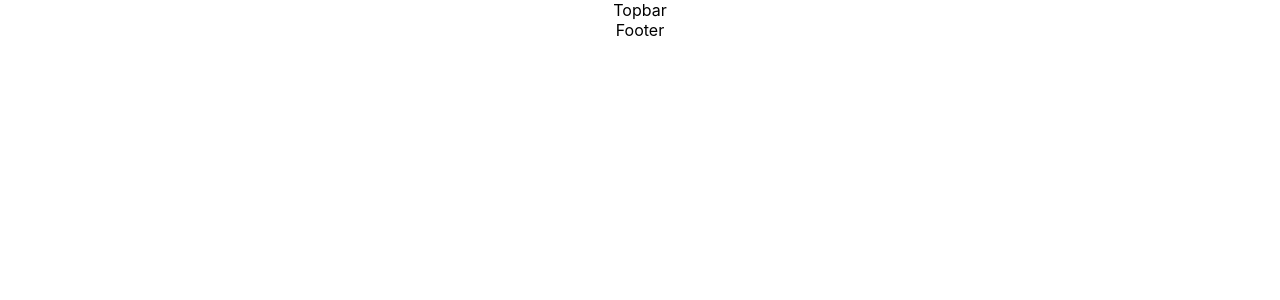
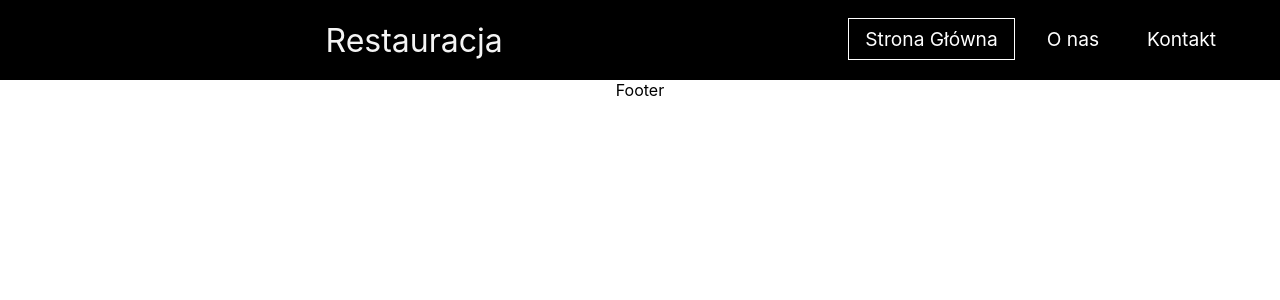
Before and after one commit to JochenL05/coderscamp-projekt-restaurant, a React (Create React App) app: page / in a window 1280 px wide. Shown: the top 300 px of the page. Built offline with nearby package versions, Linux system fonts and the light colour scheme.

Commit message:
Working Topbar, first draft

```diff
--- a/package.json
+++ b/package.json
@@ -8,6 +8,7 @@
     "@testing-library/user-event": "^13.5.0",
     "react": "^17.0.2",
     "react-dom": "^17.0.2",
+    "react-router-dom": "^6.2.1",
     "react-scripts": "5.0.0",
     "web-vitals": "^2.1.3"
   },
--- /dev/null
+++ b/src/components/Topbar/Topbar.css
@@ -0,0 +1,118 @@
+.navbar {
+  background-color: #000000;
+  height: 80px;
+  display: flex;
+  justify-content: center;
+  align-items: center;
+  font-size: 1.2rem;
+  position: sticky;
+  top: 0;
+  z-index: 20;
+}
+
+.nav-container {
+  display: flex;
+  justify-content: center;
+  align-items: center;
+  width: 100%;
+  height: 80px;
+  max-width: 1500px;
+}
+
+.nav-logo {
+  color: #f5f5f5;
+  align-items: center;
+  margin-left: 20px;
+  cursor: pointer;
+  text-decoration: none;
+  font-size: 2rem;
+  flex-grow: 1;
+}
+
+.nav-menu {
+  display: flex;
+  list-style: none;
+  text-align: center;
+  margin-right: 2rem;
+}
+
+.nav-links {
+  color: #fff;
+  text-decoration: none;
+  padding: 0.5rem 1rem;
+  height: 100%;
+  border-bottom: 3px solid transparent;
+}
+.fa-code {
+  margin-left: 1rem;
+}
+
+.nav-item {
+  line-height: 40px;
+  margin-right: 1rem;
+}
+
+.nav-item:after {
+  content: "";
+  display: block;
+  height: 3px;
+  width: 0;
+  background: transparent;
+  transition: width 0.7s ease, background-color 0.5s ease;
+}
+
+.nav-item:hover:after {
+  width: 100%;
+  background: #ffffff;
+}
+
+.nav-item .active {
+  color: #ffffff;
+  border: 1px solid #ffffff;
+}
+
+.nav-icon {
+  display: none;
+}
+
+@media screen and (max-width: 960px) {
+  .nav-menu {
+    display: flex;
+    flex-direction: column;
+    width: 100%;
+    border-top: 1pxsolid #fff;
+    position: absolute;
+    top: 80px;
+    left: -110%;
+    opacity: 1;
+    transition: all 0.5s ease;
+  }
+
+  .nav-menu.active {
+    background: #000000;
+    left: 0px;
+    opacity: 1;
+    transition: all 0.5s ease;
+    z-index: 1;
+  }
+  .nav-item .active {
+    color: #ffffff;
+    border: none;
+  }
+  .nav-links {
+    padding: 1.5rem;
+    width: 100%;
+    display: table;
+  }
+
+  .nav-icon {
+    display: block;
+    position: absolute;
+    top: 0;
+    right: 0;
+    transform: translate(-100%, 60%);
+    font-size: 1.8rem;
+    cursor: pointer;
+    color: #ffffff;
+  }
+}
--- a/src/components/Topbar/Topbar.jsx
+++ b/src/components/Topbar/Topbar.jsx
@@ -1,7 +1,43 @@
-import React from 'react'
+/* eslint-disable prettier/prettier */
+import React, { useState } from "react";
+import { NavLink } from "react-router-dom";
+import "./Topbar.css";
 
-const Topbar = () => {
-    return <div className="topbar">Topbar</div>;
+function Topbar() {
+  const [click, setClick] = useState(false);
+
+  const handleClick = () => setClick(!click);
+  return (
+    <>
+      <nav className="navbar">
+        <div className="nav-container">
+          <NavLink exact to="/" className="nav-logo">
+            Restauracja
+          </NavLink>
+
+          <ul className={click ? "nav-menu active" : "nav-menu"}>
+            <li className="nav-item">
+              <NavLink exact to="/" activeClassName="active" className="nav-links" onClick={handleClick}>
+                Strona Główna
+              </NavLink>
+            </li>
+            <li className="nav-item">
+              <NavLink exact to="/about" activeClassName="active" className="nav-links" onClick={handleClick}>
+                O nas
+              </NavLink>
+            </li>
+            <li className="nav-item">
+              <NavLink exact to="/ContactPage" activeClassName="active" className="nav-links" onClick={handleClick}>
+                Kontakt
+              </NavLink>
+            </li>
+          </ul>
+          <div className="nav-icon" onClick={handleClick}>
+            <i className={click ? "fas fa-times" : "fas fa-bars"}></i>
+          </div>
+        </div>
+      </nav>
+    </>
+  );
 }
-
-export default Topbar
+export default Topbar;
--- a/src/views/Homepage/Homepage.jsx
+++ b/src/views/Homepage/Homepage.jsx
@@ -1,14 +1,17 @@
-import React from 'react'
+import React from "react";
 import Footer from "../../components/Footer/Footer";
 import Topbar from "../../components/Topbar/Topbar";
+import { BrowserRouter as Router } from "react-router-dom";
 
 const Homepage = () => {
   return (
     <div>
-      <Topbar />
+      <Router>
+        <Topbar />
+      </Router>
       <Footer />
     </div>
   );
 };
 
-export default Homepage
+export default Homepage;
```
Also changed, not shown: src/index.js (+6 -6 lines), .eslintrc.json, 1 other file (tests, documents, lock files or other folders).
